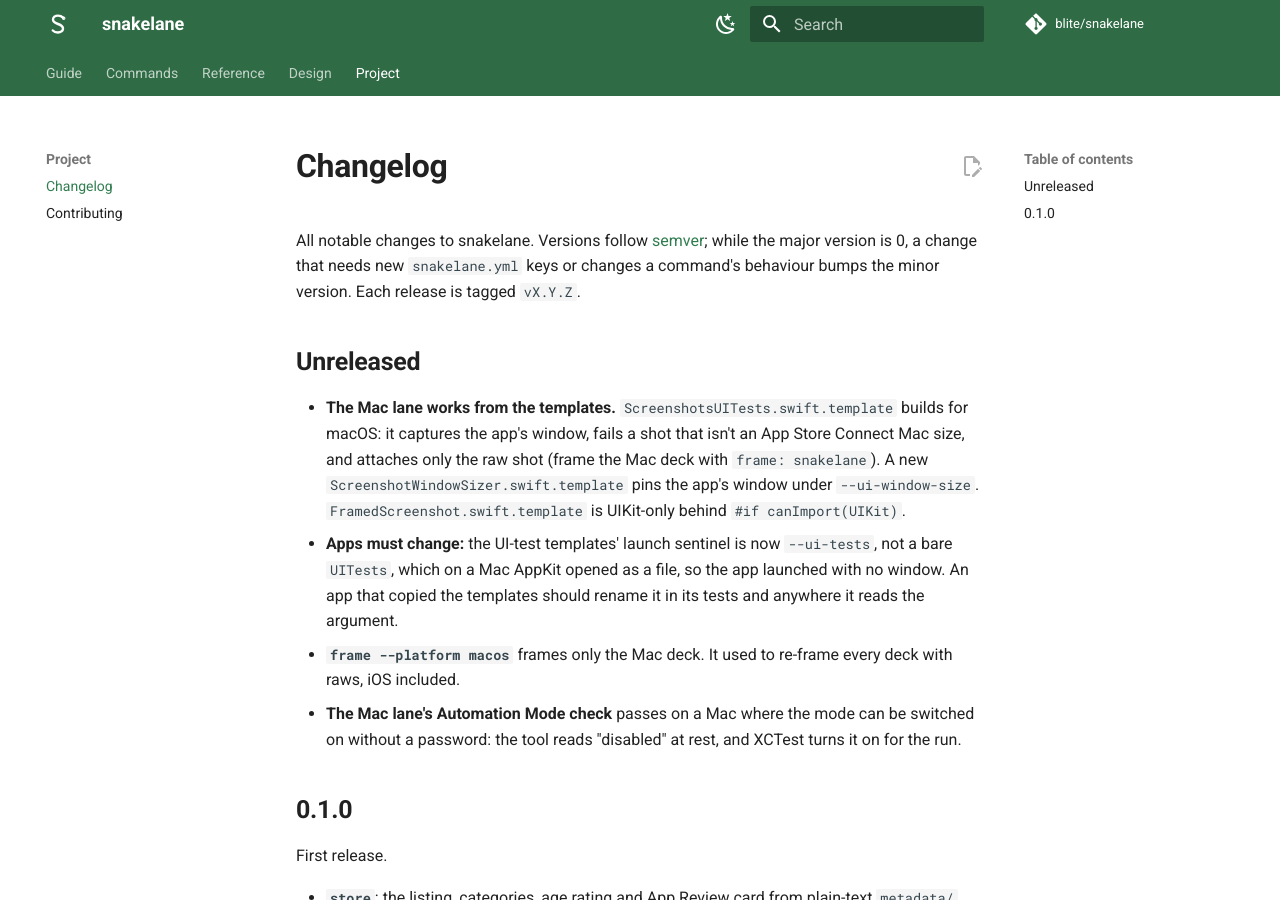
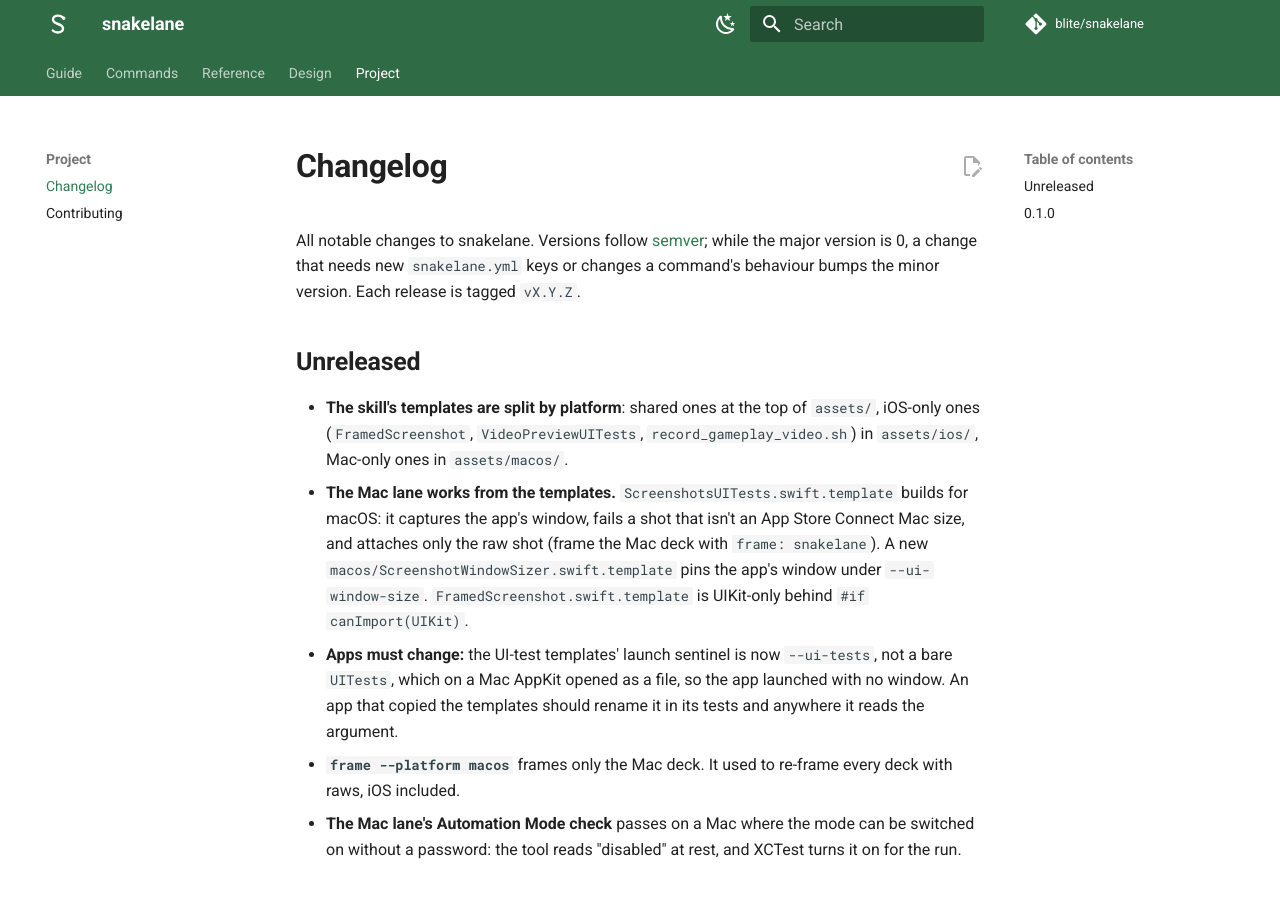
Before and after one commit to blite/snakelane, an MkDocs documentation site: the page built from docs/changelog.md, in a window 1280 px wide and 900 px high. Built offline with MkDocs 1.6.1 and Material for MkDocs 9.7.7, drawn with Linux system fonts in a browser that asks for light colours; comment, search, counter and statistics services are not loaded; the version menu is left out.

Commit message:
Split the skill's templates into ios/ and macos/
Shared templates stay at the top of assets/: the screenshot UI test (one
suite for both platforms), the scenario enum, the banner handoff pair,
snakelane.yml and the starter metadata. iOS-only ones move to assets/ios/
(FramedScreenshot's UIKit caption drawing, the App Preview test and its
recording script) and the Mac-only window sizer to assets/macos/.
SKILL.md, gotchas.md and the changelog point at the new paths.

```diff
--- a/CHANGELOG.md
+++ b/CHANGELOG.md
@@ -6,10 +6,13 @@
 
 ## Unreleased
 
+- **The skill's templates are split by platform**: shared ones at the top of `assets/`,
+  iOS-only ones (`FramedScreenshot`, `VideoPreviewUITests`, `record_gameplay_video.sh`) in
+  `assets/ios/`, Mac-only ones in `assets/macos/`.
 - **The Mac lane works from the templates.** `ScreenshotsUITests.swift.template` builds for macOS:
   it captures the app's window, fails a shot that isn't an App Store Connect Mac size, and
   attaches only the raw shot (frame the Mac deck with `frame: snakelane`). A new
-  `ScreenshotWindowSizer.swift.template` pins the app's window under `--ui-window-size`.
+  `macos/ScreenshotWindowSizer.swift.template` pins the app's window under `--ui-window-size`.
   `FramedScreenshot.swift.template` is UIKit-only behind `#if canImport(UIKit)`.
 - **Apps must change:** the UI-test templates' launch sentinel is now `--ui-tests`, not a bare
   `UITests`, which on a Mac AppKit opened as a file, so the app launched with no window. An app
```
Also changed, not shown: skills/snakelane/SKILL.md (+5 -3 lines), skills/snakelane/references/gotchas.md (+1 -1 lines), 8 other files.
